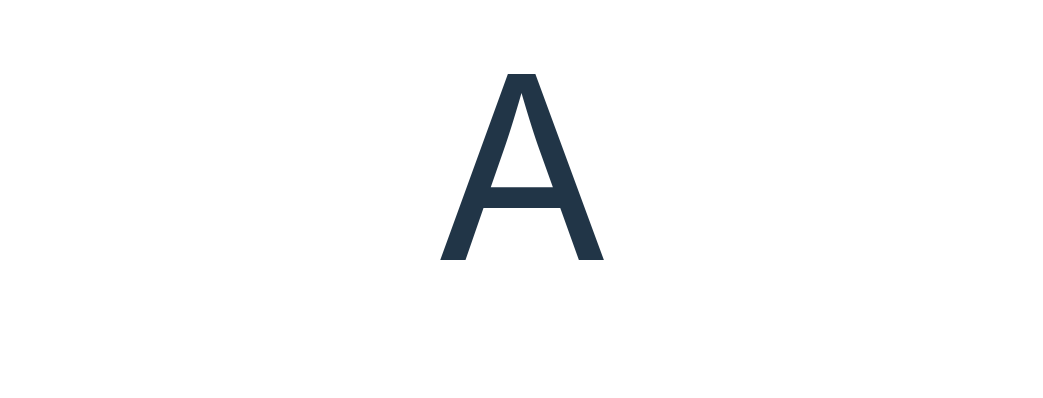
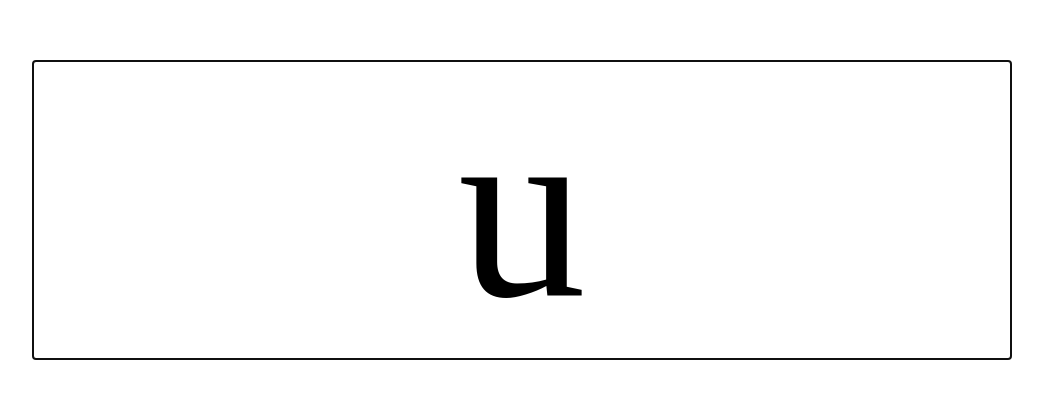
Before and after one commit to JRasmusBm/learn-letters, a React (Vite) app: page / in a window 1280 px wide. Shown: the part 190-588 px from the top of the page, without its empty margins (118-1161 px from the left). Built offline with nearby package versions, Linux system fonts and the light colour scheme.

Commit message:
feat(letters): build MVP

```diff
--- a/src/App.css
+++ b/src/App.css
@@ -39,7 +39,10 @@
 .read-the-docs {
   color: #888;
 }
-output {
-font-size: 16rem;
 
+input {
+  font-size: 16rem;
+  text-align: center;
+  width: 80%;
+  font-family: serif;
 }
--- a/src/App.tsx
+++ b/src/App.tsx
@@ -1,23 +1,73 @@
 import * as React from "react";
 import "./App.css";
 
+const letters = "ABCDEFGHIJKLMNOPQRSTUVXYZabcdefghijklmnopqrstuvxyz0123456789";
+function randomLetter() {
+  return letters.charAt(Math.floor(Math.random() * letters.length));
+}
+
 function useLetter() {
-  const [letter, setLetter] = React.useState("A");
+  const initalLetter = React.useMemo(() => randomLetter, []);
+  const [letter, setLetter] = React.useState(initalLetter);
 
   return {
     letter,
-    updateLetter() {
-      setLetter("B");
+    attempt(guess: string) {
+      if (guess?.toLowerCase() === letter?.toLowerCase()) {
+        setLetter(randomLetter());
+        return true;
+      }
+      return false;
+    },
+  };
+}
+
+type Result = null | "right" | "wrong";
+function useResult() {
+  const [result, setResult] = React.useState<Result>(null);
+
+  return {
+    result,
+    setResult(result: Exclude<Result, null>) {
+      setResult(result);
+      setTimeout(() => {
+        setResult(null);
+      }, 1000);
     },
   };
 }
 
 function App() {
-  const { letter } = useLetter();
+  const { letter, attempt } = useLetter();
+  const { result, setResult } = useResult();
+
 
   return (
     <main>
-      <output>{letter}</output>
+      <input
+      style={{
+        backgroundColor: result === "right" ? "darkgreen" : result === "wrong" ? "darkred" : "inherit"
+      }}
+        value={letter}
+        onKeyDown={(e) => {
+          e.preventDefault();
+
+          if (result) {
+            return
+
+          }
+
+
+
+          if (attempt(e.key)) {
+            setResult("right")
+            return;
+          }
+
+          setResult("wrong")
+        }}
+        autoFocus
+      />
     </main>
   );
 }
```
